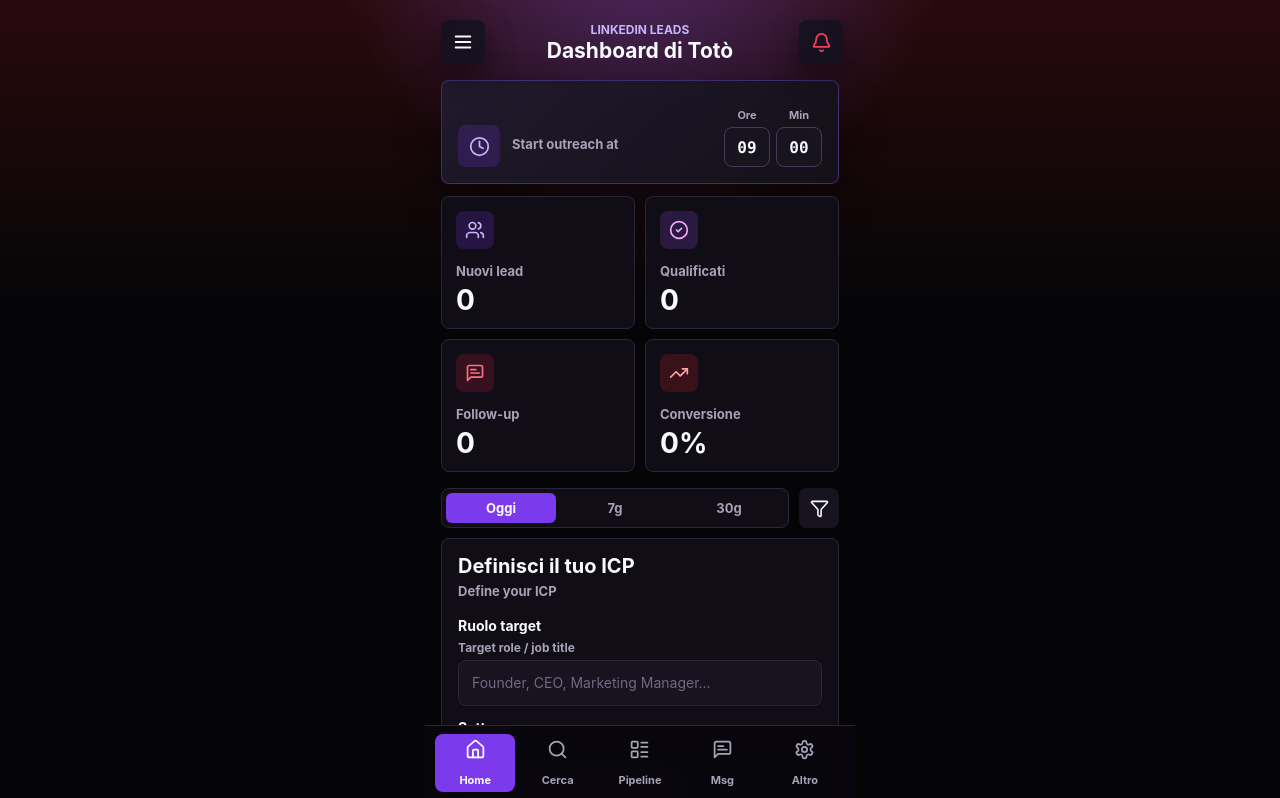
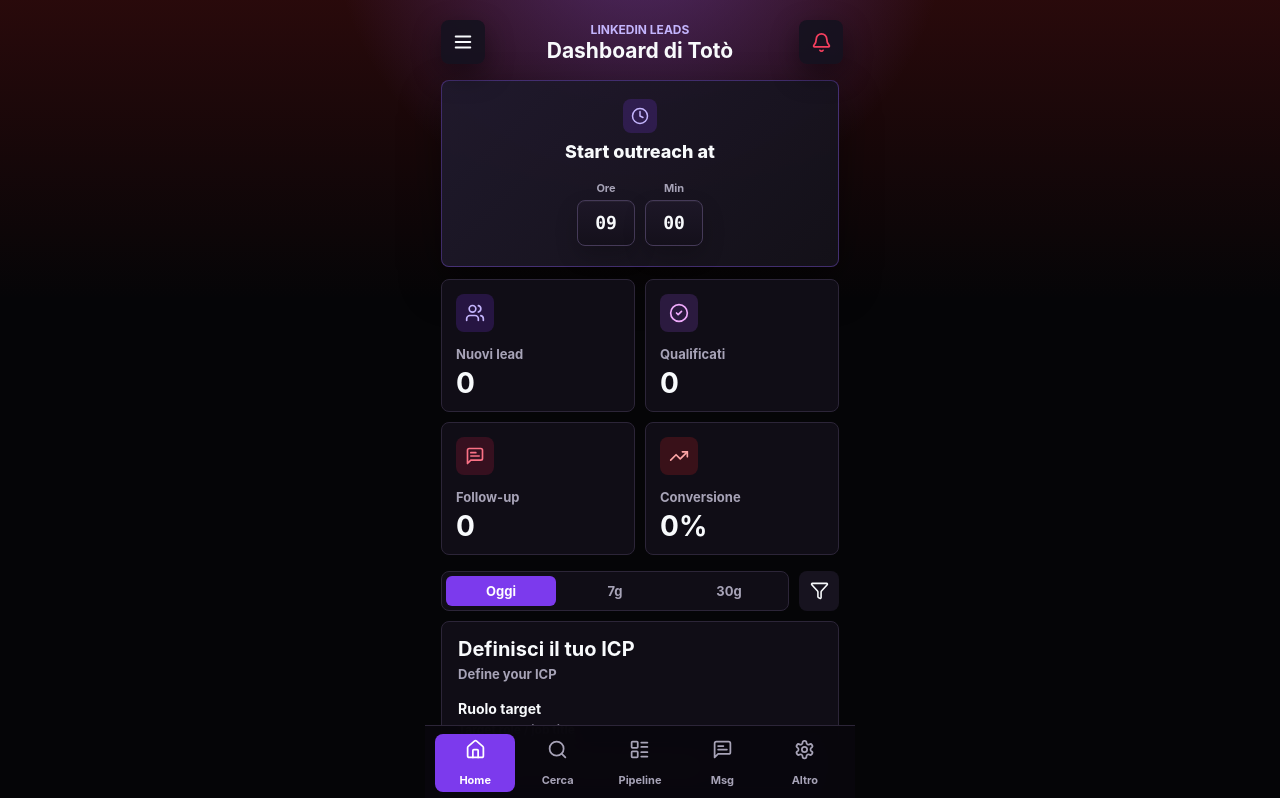
Before and after one commit to salvatoregiacalone04/Codex-linkedn-leads, a React (Vite) app: page / in a window 1280 px wide. Shown: the top 798 px of the page. Built offline with nearby package versions, Linux system fonts and the light colour scheme.

Commit message:
Refine time picker scheduler card

```diff
--- a/src/App.jsx
+++ b/src/App.jsx
@@ -209,11 +209,9 @@ function TimePickerPanel({ date, setDate }) {
     <section className="time-picker-panel" aria-label="Selettore orario">
       <div className="time-picker-copy">
         <span className="time-picker-icon">
-          <Clock size={21} />
+          <Clock size={18} />
         </span>
-        <div>
-          <p>Start outreach at</p>
-        </div>
+        <h2>Start outreach at</h2>
       </div>
       <div className="time-picker-controls">
         <TimePickerInput
--- a/src/styles.css
+++ b/src/styles.css
@@ -148,11 +148,10 @@ button {
 
 .time-picker-panel {
   display: grid;
-  grid-template-columns: minmax(0, 1fr) max-content;
-  align-items: end;
-  gap: 14px;
-  min-height: 104px;
-  padding: 16px;
+  justify-items: center;
+  gap: 18px;
+  min-height: 146px;
+  padding: 18px 16px 20px;
   border: 1px solid rgba(139, 92, 246, 0.36);
   border-radius: 8px;
   background: linear-gradient(135deg, rgba(32, 26, 45, 0.96), rgba(20, 17, 25, 0.96));
@@ -160,34 +159,39 @@ button {
 }
 
 .time-picker-copy {
-  display: flex;
+  display: grid;
+  justify-items: center;
   align-items: center;
-  gap: 12px;
+  gap: 9px;
   min-width: 0;
+  text-align: center;
 }
 
 .time-picker-icon {
-  width: 42px;
-  height: 42px;
+  width: 34px;
+  height: 34px;
   display: grid;
-  flex: 0 0 auto;
   place-items: center;
   border-radius: 8px;
   color: #c4b5fd;
   background: rgba(124, 58, 237, 0.2);
 }
 
-.time-picker-copy p {
-  margin: 0 0 5px;
-  color: #a7a3b7;
-  font-size: 13px;
-  font-weight: 700;
+.time-picker-copy h2 {
+  margin: 0;
+  color: #f8fafc;
+  font-size: 18px;
+  font-weight: 800;
+  line-height: 1.15;
+  letter-spacing: 0;
 }
 
 .time-picker-controls {
   display: flex;
   align-items: end;
-  gap: 6px;
+  justify-content: center;
+  gap: 10px;
+  width: 100%;
   flex: 0 0 auto;
 }
 
@@ -204,18 +208,19 @@ button {
 }
 
 .time-picker-field input {
-  width: 46px;
-  height: 40px;
+  width: 58px;
+  height: 46px;
   border: 1px solid #453a58;
   border-radius: 8px;
   outline: 0;
   color: #f8fafc;
-  background: #17131f;
+  background: linear-gradient(180deg, #1d1727, #14101b);
   font-family: ui-monospace, SFMono-Regular, Menlo, Monaco, Consolas, "Liberation Mono", monospace;
-  font-size: 16px;
-  font-weight: 750;
+  font-size: 18px;
+  font-weight: 800;
   text-align: center;
   caret-color: transparent;
+  box-shadow: inset 0 1px 0 rgba(255, 255, 255, 0.04), 0 10px 22px rgba(0, 0, 0, 0.2);
 }
 
 .time-picker-field input:focus {
```
